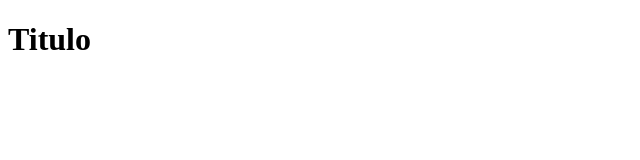
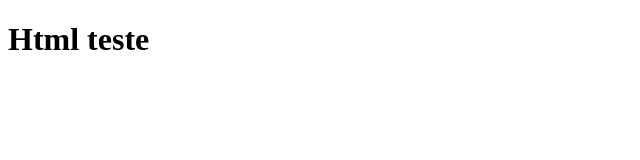
Before and after one commit to gustavoslucas/git-aula-teste, a plain HTML site: page index.html in a window 1280 px wide. Shown: the whole page, without its empty margins (0-640 px from the left). Drawn offline with Linux system fonts and the light colour scheme.

Commit message:
alteração

```diff
--- a/index.html
+++ b/index.html
@@ -4,10 +4,9 @@
     <meta charset="UTF-8">
     <meta http-equiv="X-UA-Compatible" content="IE=edge">
     <meta name="viewport" content="width=device-width, initial-scale=1.0">
-    <title>Projeto Git
-    </title>
+    <title>Projeto Git</title>
 </head>
 <body>
-    <h1>Titulo</h1>
+    <h1>Html teste</h1>
 </body>
 </html>
```
